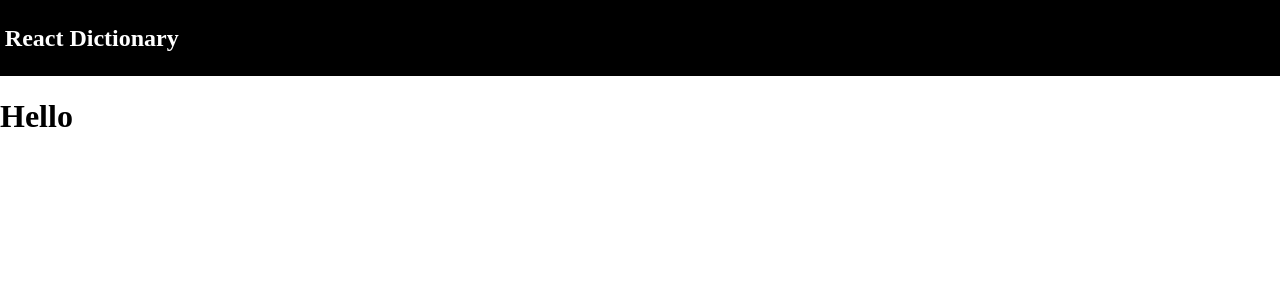
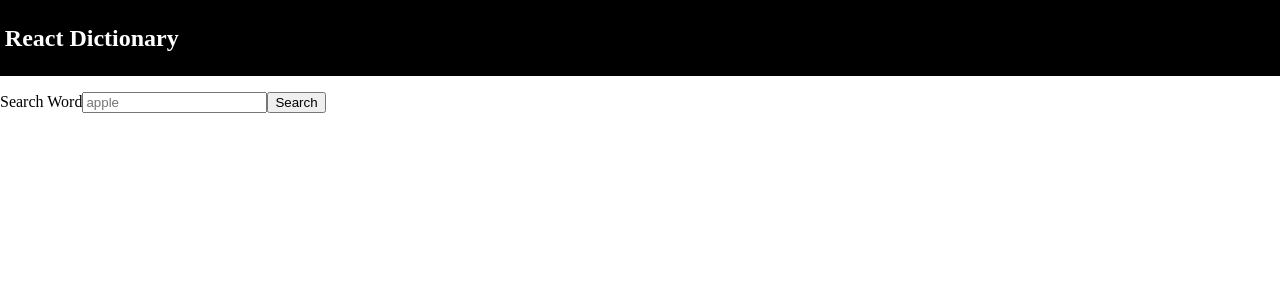
Before and after one commit to segarciat/TLG-JS, a React (Create React App) app in the folder react-dictionary/: page / in a window 1280 px wide. Shown: the top 300 px of the page. Built offline with nearby package versions, Linux system fonts and the light colour scheme.

Commit message:
Added a form to search for words

```diff
--- a/react-dictionary/src/App.js
+++ b/react-dictionary/src/App.js
@@ -1,10 +1,13 @@
 import Navbar from "./Navbar";
+import SearchForm from "./SearchForm";
 
 function App() {
   return (
     <div className="App">
       <Navbar />
-      <h1>Hello</h1>
+      <div className="container">
+        <SearchForm />
+      </div>
     </div>
   );
 }
--- a/react-dictionary/src/Navbar.js
+++ b/react-dictionary/src/Navbar.js
@@ -2,7 +2,7 @@ import "./index.css";
 const Navbar = () => {
   return (
     <nav>
-      <div className="nav-content">
+      <div className="container">
         <h2>React Dictionary</h2>{" "}
       </div>
     </nav>
--- /dev/null
+++ b/react-dictionary/src/SearchForm.js
@@ -0,0 +1,17 @@
+const SearchForm = () => {
+  return (
+    <form>
+      <label htmlFor="searchWordInput">Search Word</label>
+      <input
+        type="text"
+        name="searchWordInput"
+        id="searchWordInput"
+        placeholder="apple"
+        required
+      />
+      <input type="submit" value="Search" />
+    </form>
+  );
+};
+
+export default SearchForm;
--- a/react-dictionary/src/index.css
+++ b/react-dictionary/src/index.css
@@ -2,6 +2,11 @@ body {
     padding: 0;
     margin: 0;
     box-sizing: border-box;
+}
+
+.container {
+    max-width: 1400px;
+    margin: 0 auto;
 }
 
 nav {
@@ -9,8 +14,6 @@ nav {
     color: #fff;
     padding: 0.3rem;
 }
-
-nav .nav-content {
-    max-width: 1400px;
-    margin: 0 auto;
+.container form {
+    margin: 1rem 0;
 }
```
